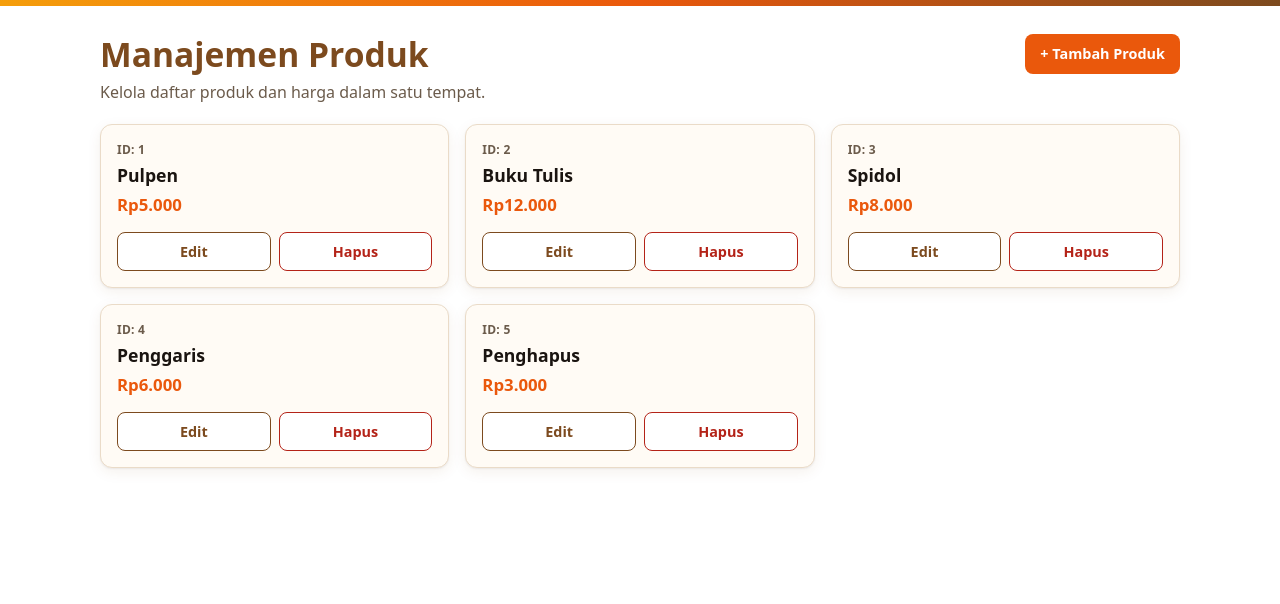
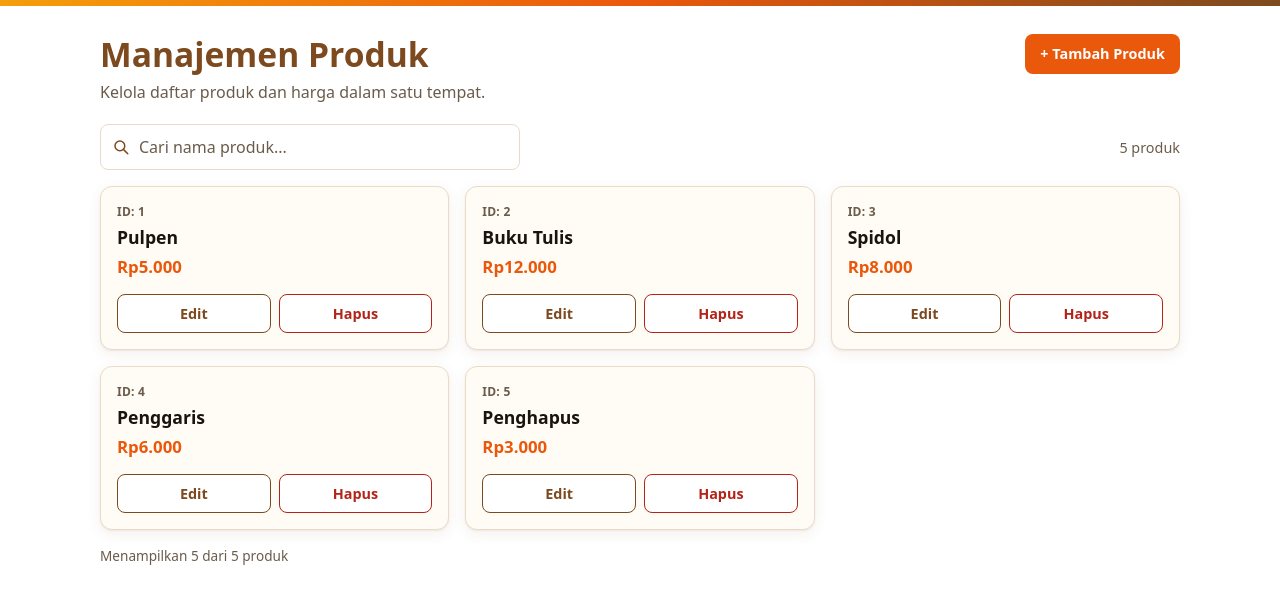
Before and after one commit to DaffHaxxim/pweb-react-tugas3, a React (Vite) app: page / in a window 1280 px wide. Shown: the top 604 px of the page. Built offline with nearby package versions, Linux system fonts and the light colour scheme.

Commit message:
Menambahkan pencarian nama produk dan penghitung
Kolom pencarian terkontrol dengan useState, fungsi saringProduk yang
tidak peka huruf besar-kecil, serta penghitung jumlah produk.

```diff
--- /dev/null
+++ b/src/components/molecules/BarPencarian.css
@@ -0,0 +1,13 @@
+.bar-pencarian {
+  display: flex;
+  align-items: center;
+  justify-content: space-between;
+  gap: 12px;
+  flex-wrap: wrap;
+  margin-bottom: 4px;
+}
+
+.bar-pencarian__jumlah {
+  color: var(--warna-teks-redup);
+  font-size: 0.9rem;
+}
--- /dev/null
+++ b/src/components/molecules/BarPencarian.jsx
@@ -0,0 +1,14 @@
+import KotakCari from "./KotakCari.jsx";
+import "./BarPencarian.css";
+
+// Molecule: kolom pencarian di kiri, jumlah seluruh produk di kanan.
+function BarPencarian({ kataKunci, onUbah, total }) {
+  return (
+    <div className="bar-pencarian">
+      <KotakCari nilai={kataKunci} onUbah={onUbah} />
+      <span className="bar-pencarian__jumlah">{total} produk</span>
+    </div>
+  );
+}
+
+export default BarPencarian;
--- /dev/null
+++ b/src/components/molecules/KotakCari.css
@@ -0,0 +1,42 @@
+.kotak-cari {
+  position: relative;
+  display: block;
+  flex: 1 1 280px;
+  max-width: 420px;
+}
+
+.kotak-cari__ikon {
+  position: absolute;
+  left: 12px;
+  top: 50%;
+  width: 18px;
+  height: 18px;
+  transform: translateY(-50%);
+  color: var(--warna-cokelat);
+  pointer-events: none;
+}
+
+.kotak-cari__input {
+  width: 100%;
+  padding: 10px 14px 10px 38px;
+  border: 1.5px solid var(--warna-garis);
+  border-radius: var(--radius-kecil);
+  background: #fff;
+  color: var(--warna-teks);
+}
+
+.kotak-cari__input::placeholder {
+  color: var(--warna-teks-redup);
+}
+
+.kotak-cari__input:focus {
+  outline: none;
+  border-color: var(--warna-kuning);
+  box-shadow: 0 0 0 3px var(--warna-kuning-muda);
+}
+
+/* Tombol hapus bawaan browser berwarna biru; diselaraskan dengan palet cokelat-oranye. */
+.kotak-cari__input::-webkit-search-cancel-button {
+  cursor: pointer;
+  filter: sepia(1) saturate(6) hue-rotate(-25deg);
+}
--- /dev/null
+++ b/src/components/molecules/KotakCari.jsx
@@ -0,0 +1,23 @@
+import "./KotakCari.css";
+
+// Molecule: kolom pencarian terkontrol (nilainya dipegang state di komponen induk).
+function KotakCari({ nilai, onUbah }) {
+  return (
+    <label className="kotak-cari">
+      <svg className="kotak-cari__ikon" viewBox="0 0 24 24" aria-hidden="true">
+        <circle cx="10.5" cy="10.5" r="6.5" fill="none" stroke="currentColor" strokeWidth="2" />
+        <path d="M15.5 15.5L21 21" stroke="currentColor" strokeWidth="2" strokeLinecap="round" />
+      </svg>
+      <input
+        type="search"
+        className="kotak-cari__input"
+        placeholder="Cari nama produk..."
+        aria-label="Cari nama produk"
+        value={nilai}
+        onChange={(e) => onUbah(e.target.value)}
+      />
+    </label>
+  );
+}
+
+export default KotakCari;
--- /dev/null
+++ b/src/components/pages/HalamanProduk.css
@@ -0,0 +1,5 @@
+.halaman-produk__ringkasan {
+  margin: 8px 0 0;
+  color: var(--warna-teks-redup);
+  font-size: 0.85rem;
+}
--- a/src/components/pages/HalamanProduk.jsx
+++ b/src/components/pages/HalamanProduk.jsx
@@ -1,18 +1,34 @@
+import { useState } from "react";
 import { produkAwal } from "../../data/produk.js";
+import { saringProduk } from "../../utils/saring.js";
 import TataLetak from "../templates/TataLetak.jsx";
 import HeaderHalaman from "../organisms/HeaderHalaman.jsx";
+import BarPencarian from "../molecules/BarPencarian.jsx";
 import GridProduk from "../organisms/GridProduk.jsx";
+import "./HalamanProduk.css";
 
-// Page: template + konten nyata. Langkah-langkah berikutnya menaruh state di sini.
+// Page: template + konten nyata. State halaman dipegang di sini lalu dibagikan lewat props.
 function HalamanProduk() {
+  const [kataKunci, setKataKunci] = useState("");
+
+  const tampil = saringProduk(produkAwal, kataKunci);
+
   return (
     <TataLetak>
       <HeaderHalaman onTambah={() => alert("Tambah produk")} />
+      <BarPencarian
+        kataKunci={kataKunci}
+        onUbah={setKataKunci}
+        total={produkAwal.length}
+      />
       <GridProduk
-        daftar={produkAwal}
+        daftar={tampil}
         onEdit={(p) => alert(`Edit: ${p.nama}`)}
         onHapus={(p) => alert(`Hapus: ${p.nama}`)}
       />
+      <p className="halaman-produk__ringkasan">
+        Menampilkan {tampil.length} dari {produkAwal.length} produk
+      </p>
     </TataLetak>
   );
 }
--- /dev/null
+++ b/src/utils/saring.js
@@ -0,0 +1,7 @@
+// Fungsi bantu murni: menyaring daftar produk berdasarkan kata kunci pada nama.
+// Pencarian tidak peka huruf besar-kecil dan mengabaikan spasi di awal/akhir.
+export function saringProduk(daftar, kataKunci) {
+  const kunci = kataKunci.trim().toLowerCase();
+  if (kunci === "") return daftar;
+  return daftar.filter((produk) => produk.nama.toLowerCase().includes(kunci));
+}
```
